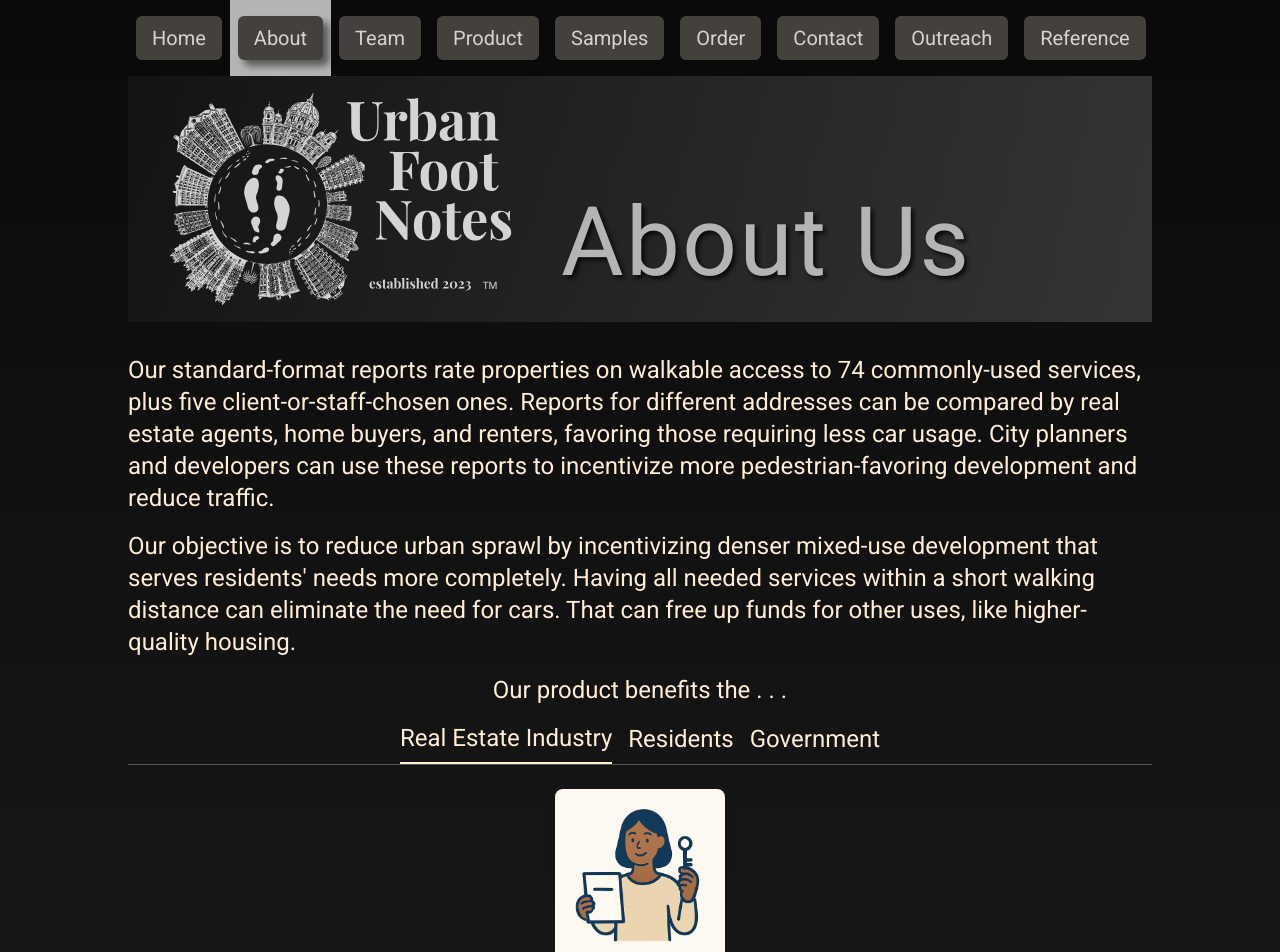
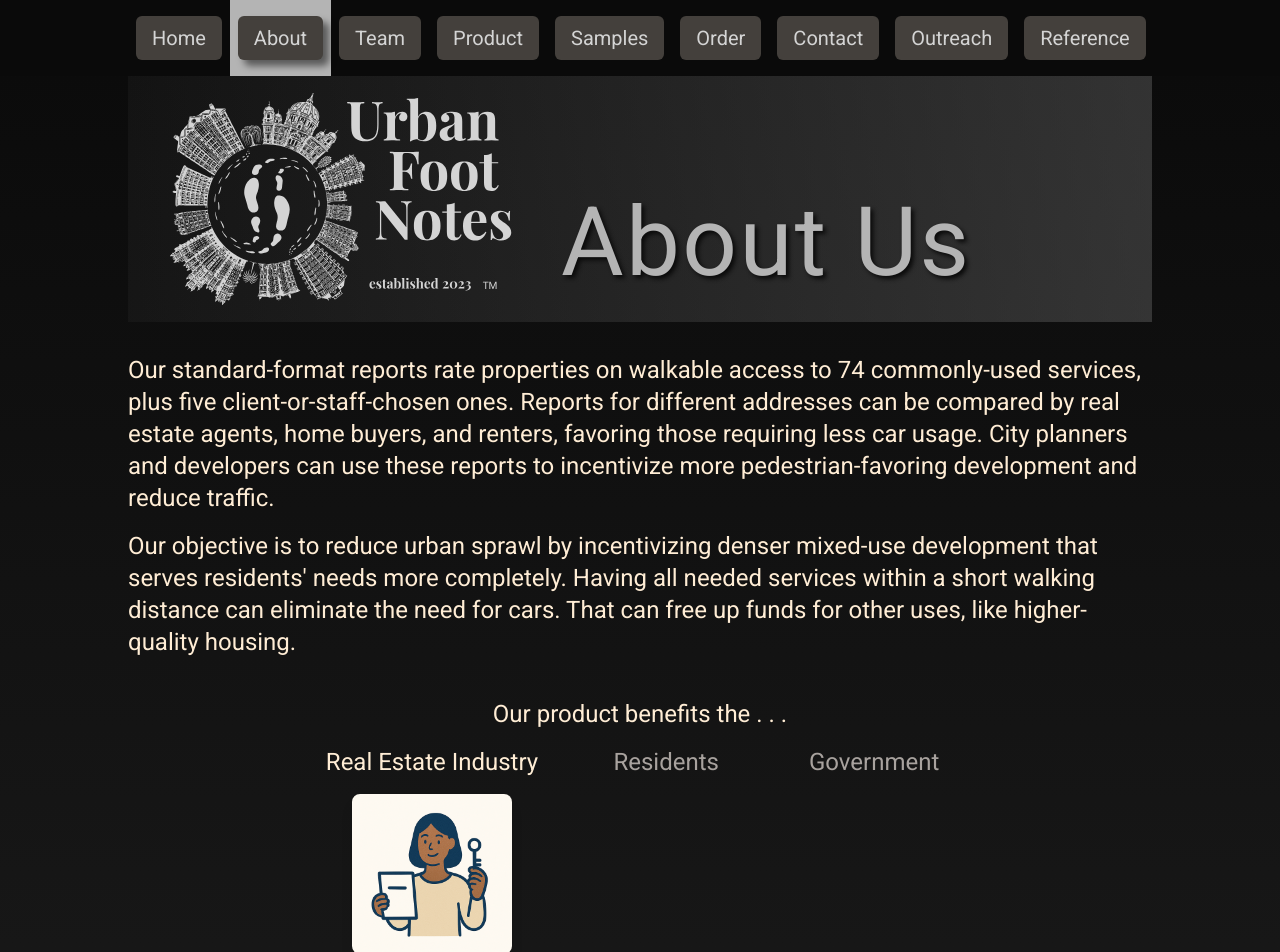
Before and after one commit to Richard-Burd/urban-footnotes-landing, a Next.js app: page /about in a window 1280 px wide. Shown: the top 952 px of the page. Built offline with nearby package versions, Linux system fonts and the light colour scheme; a web font is replaced by a local one.

Commit message:
working, without buttons

```diff
--- a/pages/about.js
+++ b/pages/about.js
@@ -2,13 +2,11 @@ import { useState } from "react";
 import PageTitle from "@/components/PageTitle";
 
 export default function About() {
-  // define tabs with id + label
   const tabs = [
     { id: "real_estate", label: "Real Estate Industry" },
     { id: "residents", label: "Residents" },
     { id: "government", label: "Government" },
   ];
-
 
   const sections = {
     real_estate: [
@@ -33,15 +31,12 @@ export default function About() {
     ],
   };
 
-    // 3. Map each tab to one of your image files in public/images/
   const imageMap = {
     real_estate: "woman-with-key.png",
-      residents:   "pedestrian-icon-mix.png",
-      government:  "man-stamping.png",
+    residents: "pedestrian-icon-mix.png",
+    government: "man-stamping.png",
   };
 
-
-  // state now holds an id (no spaces!)
   const [activeTab, setActiveTab] = useState(tabs[0].id);
 
   return (
@@ -58,9 +53,10 @@ export default function About() {
         />
       </center>
 
+      {/* Body content wrapper */}
+      <div className="roboto-font w-full max-w-screen-lg mx-auto px-4 md:px-0 space-y-6 text-orange-100 text-xl md:text-2xl">
         {/* Introductory copy */}
-      <div className="roboto-font w-full max-w-screen-lg pb-8 text-xl md:text-2xl">
-        <div className="max-[1030px]:mx-6">
+        <div>
           <p className="pb-4">
             Our standard-format reports rate properties on walkable access to 74
             commonly-used services, plus five client-or-staff-chosen ones.
@@ -69,7 +65,6 @@ export default function About() {
             usage. City planners and developers can use these reports to
             incentivize more pedestrian-favoring development and reduce traffic.
           </p>
-
           <p className="pb-4">
             Our objective is to reduce urban sprawl by incentivizing denser
             mixed-use development that serves residents' needs more completely.
@@ -77,54 +72,52 @@ export default function About() {
             eliminate the need for cars. That can free up funds for other uses,
             like higher-quality housing.
           </p>
+        </div>
 
-
-      {/* Our product benefits section */}
-      <div className="roboto-font w-full max-w-screen-lg mx-auto">
-        <p className="pb-4 text-2xl font text-center">Our product benefits the . . . </p>
-
-        {/* Tabs */}
-        <div className="border-b border-stone-600 mb-4">
-          <div className="flex justify-center space-x-4">
+        {/* Benefits Section */}
+        <div>
+          <p className="pb-4 text-2xl font-medium text-center">
+            Our product benefits the . . .
+          </p>
+          <div className="flex justify-center space-x-12 mb-6">
             {tabs.map(({ id, label }) => (
+              <div key={id} className="flex flex-col items-center">
                 <button
-                key={id}
                   onClick={() => setActiveTab(id)}
-                className={`
-                  pb-2 text-lg md:text-2xl font-medium
+                  className={`pb-2 text-lg md:text-2xl font-medium transition
                     ${
                       activeTab === id
-                      ? "border-b-2 border-orange-100 text-orange-100"
-                      : "hover:text-orange-100"
+                        ? 'text-orange-100'
+                        : 'hover:text-orange-100 text-stone-400'
                     }
-                  transition
                   `}
                 >
                   {label}
                 </button>
+                <div className="mt-2 w-40 h-40 flex items-center justify-center">
+                  {activeTab === id ? (
+                    <img
+                      src={`/images/${imageMap[id]}`}
+                      alt={label}
+                      className="w-full h-full object-contain rounded-lg shadow-lg"
+                    />
+                  ) : (
+                    <div className="w-full h-full" />
+                  )}
+                </div>
+              </div>
             ))}
           </div>
-        </div>
-
-        {/* Dynamic image */}
-        <div className="flex justify-center my-6">
-          <img
-            src={`/images/${imageMap[activeTab]}`}
-            alt={tabs.find(t => t.id === activeTab).label}
-            className="w-1/6 object-contain rounded-lg shadow-lg"
-          />
-        </div>
-
-        {/* Content for activeTab */}
-        <ul className="list-disc list-inside px-6 md:px-0 space-y-2 text-xl md:text-2xl">
+          <ul className="list-disc list-inside space-y-2">
             {sections[activeTab].map((item, idx) => (
               <li key={idx}>{item}</li>
             ))}
           </ul>
         </div>
-    </div>
-    <br>
-    </br>
+        <br></br>
+
+        {/* Closing body paragraphs */}
+        <div>
           <p className="pb-4">
             <i>Urban Foot Notes</i> emerged from{' '}
             <a
@@ -151,7 +144,6 @@ export default function About() {
             improved this unique, new product greatly but unfortunately also ran
             up the cost.
           </p>
-
           <p className="pb-4">
             We hope our reports help as many people as possible live more
             convenient and healthy lives, and reduce their polluting,
@@ -159,7 +151,6 @@ export default function About() {
           </p>
         </div>
       </div>
-
-
+    </div>
   );
 }
```
Lines whose indentation alone changed are shown as unchanged.
